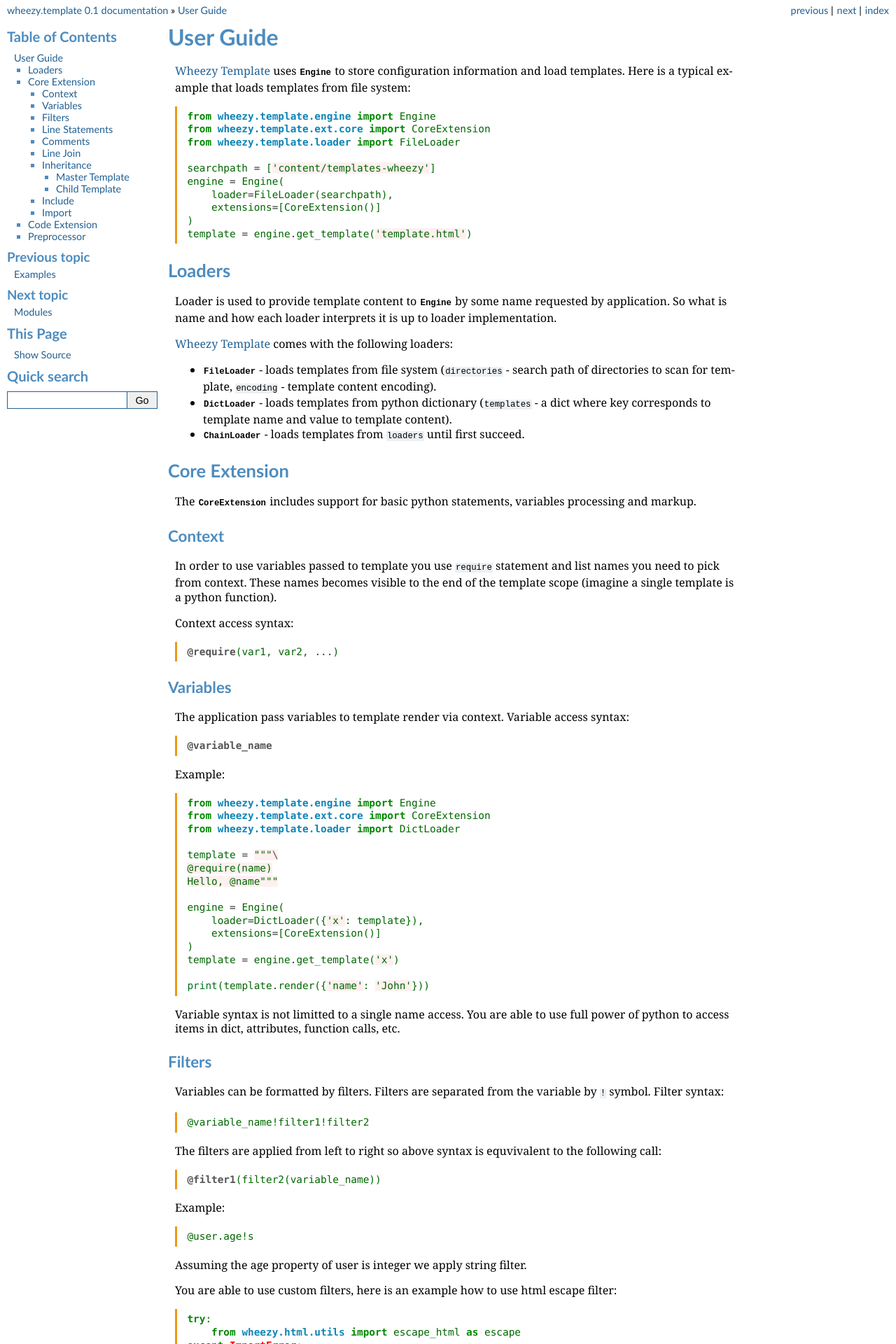
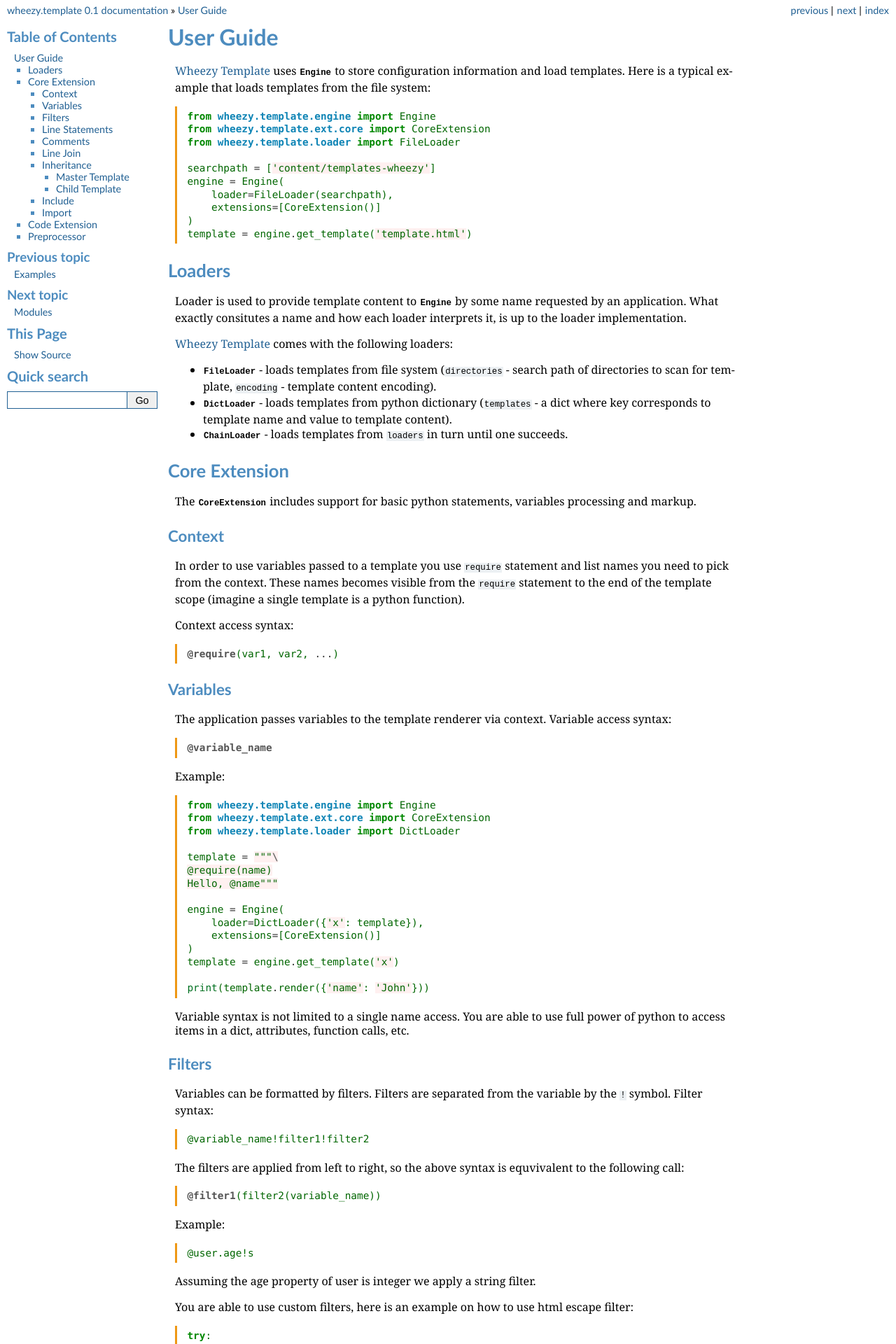
Before and after one commit to akornatskyy/wheezy.template, a Sphinx documentation site: the page built from doc/userguide.rst, in a window 1280 px wide. Shown: the top 1920 px of the page at 70% size. Built offline with Sphinx 7.4.7, drawn with Linux system fonts in a browser that asks for light colours; some of the changed text lies outside the part shown.

Commit message:
examguid_00: readability

```diff
--- a/doc/index.rst
+++ b/doc/index.rst
@@ -16,7 +17,7 @@ It is a lightweight template library. The design goals achived:
   a compact and expressive syntax which is really clean and just pleasure
   to type.
 * **Intuitive, No time to Learn:** Basic Python programming skills
-  plus HTML markup. You are productive just from start. Use full power
+  plus HTML markup. You are productive right from the start. Use the full power
   of Python with minimal markup required to denote python statements.
 * **Do Not Repeat Yourself:** Master layout templates for inheritance;
   include and import directives for maximum reuse.
--- a/doc/userguide.rst
+++ b/doc/userguide.rst
@@ -4,7 +4,7 @@ User Guide
 
 :ref:`wheezy.template` uses :py:class:`~wheezy.template.engine.Engine` to store
 configuration information and load templates. Here is a typical example that
-loads templates from file system::
+loads templates from the file system::
 
     from wheezy.template.engine import Engine
     from wheezy.template.ext.core import CoreExtension
@@ -21,8 +21,8 @@ Loaders
 -------
 
 Loader is used to provide template content to :py:class:`~wheezy.template.engine.Engine`
-by some name requested by application. So what is name and how each loader
-interprets it is up to loader implementation.
+by some name requested by an application. What exactly consitutes a name and how each loader
+interprets it, is up to the loader implementation.
 
 :ref:`wheezy.template` comes with the following loaders:
 
@@ -33,7 +33,7 @@ interprets it is up to loader implementation.
   dictionary (``templates`` - a dict where key corresponds to template name
   and value to template content).
 * :py:class:`~wheezy.template.loader.ChainLoader` - loads templates from
-  ``loaders`` until first succeed.
+  ``loaders`` in turn until one succeeds.
 
 Core Extension
 --------------
@@ -44,8 +44,9 @@ basic python statements, variables processing and markup.
 Context
 ~~~~~~~
 
-In order to use variables passed to template you use ``require`` statement and
-list names you need to pick from context. These names becomes visible to the
+In order to use variables passed to a template you use ``require`` statement and
+list names you need to pick from the context. These names becomes
+visible from the ``require`` statement to the
 end of the template scope (imagine a single template is a python function).
 
 Context access syntax::
@@ -55,7 +56,7 @@ Context access syntax::
 Variables
 ~~~~~~~~~
 
-The application pass variables to template render via context. Variable access
+The application passes variables to the template renderer via context. Variable access
 syntax::
 
     @variable_name
@@ -78,18 +79,18 @@ Example::
 
     print(template.render({'name': 'John'}))
 
-Variable syntax is not limitted to a single name access. You are able to use
-full power of python to access items in dict, attributes, function calls, etc.
+Variable syntax is not limited to a single name access. You are able to use
+full power of python to access items in a dict, attributes, function calls, etc.
 
 Filters
 ~~~~~~~
 
 Variables can be formatted by filters. Filters are separated from the variable
-by ``!`` symbol. Filter syntax::
+by the ``!`` symbol. Filter syntax::
 
     @variable_name!filter1!filter2
 
-The filters are applied from left to right so above syntax is equvivalent to
+The filters are applied from left to right, so the above syntax is equvivalent to
 the following call::
 
     @filter1(filter2(variable_name))
@@ -98,9 +99,9 @@ Example::
 
     @user.age!s
 
-Assuming the age property of user is integer we apply string filter.
+Assuming the age property of user is integer we apply a string filter.
 
-You are able to use custom filters, here is an example how to use html escape
+You are able to use custom filters, here is an example on how to use html escape
 filter::
 
     try:
@@ -112,9 +113,9 @@ filter::
     # ... initialize Engine.
     engine.global_vars.update({'e': escape})
 
-First we try import optimized version of html escape from `wheezy.html`_
-package and if it is not available fallback to one from ``cgi`` package. Next we
-update engine global variables by escape function which is accessible as ``e``
+First we try import an optimized version of html escape from `wheezy.html`_
+package and if it is not available fallback to the one from the ``cgi`` package. Next we
+update the engine's global variables with the escape function, which is accessible as the ``e``
 filter name in template::
 
     @user.name!e
@@ -199,7 +200,7 @@ defines default content while @title and @content are just empty.
 Child Template
 ^^^^^^^^^^^^^^
 
-Child templates are used to extend master templates via place holders defined::
+Child templates are used to extend master templates via the defined place holders::
 
     @extends("shared/master.html")
 
@@ -214,13 +215,13 @@ Child templates are used to extend master templates via place holders defined::
         </p>
     @end
 
-In this example, the @title and @content place holders are overriden by child
-templates.
+In this example, the @title and @content place holders are overriden by the child
+template.
 
 Include
 ~~~~~~~
 
-The include is useful to insert a template content just in place of call::
+The include is useful to insert a template content just in place of the statement::
 
     @include("shared/snippet/script.html")
 
@@ -240,7 +241,7 @@ or just certain name::
 
     @textbox(name='username')
 
-Once imported you use these names as variables in template.
+Once imported you use these names as variables in a template.
 
 Code Extension
 --------------
@@ -256,8 +257,8 @@ embedded python code. Syntax::
 Preprocessor
 ------------
 
-The :py:class:`~wheezy.template.preprocessor.Preprocessor` process templates
-with syntax for preprocessor engine and vary runtime templates (with runtime
+The :py:class:`~wheezy.template.preprocessor.Preprocessor` processes templates
+with syntax for the preprocessor engine and varying runtime templates (with runtime
 engine factory) by some key function that is context driven. Here is an
 example::
 
@@ -292,12 +293,12 @@ example::
                           key_factory=lambda ctx: ctx['locale'])
 
 In this example, the :py:class:`~wheezy.template.preprocessor.Preprocessor` is
-defined to use engine where token start
-is defined as '#', so any directives started with ``#`` are processed one time
-by preprocessor engine. The ``key_factory`` is dependent on runtime context
+defined to use engine with the start token
+defined as '#'. Any directives starting with ``#`` are processed once only
+by the preprocessor engine. The ``key_factory`` is dependent on runtime context
 and particularly on 'locale'. This way runtime engine factory is varied by
-locale so locale dependent functions (``_`` and ``path_for``) processed only
-once by preprocessor. See complete example in `wheezy.web`_ `demo.template`_
+locale so locale dependent functions (``_`` and ``path_for``) are processed only
+once by the preprocessor. See complete example in `wheezy.web`_ `demo.template`_
 applicaiton.
 
 
```
Also changed, not shown: other parts of doc/index.rst (+2 -1 lines), other parts of doc/userguide.rst (+4 -4 lines), doc/examples.rst (+4 -4 lines), doc/gettingstarted.rst (+5 -5 lines).
